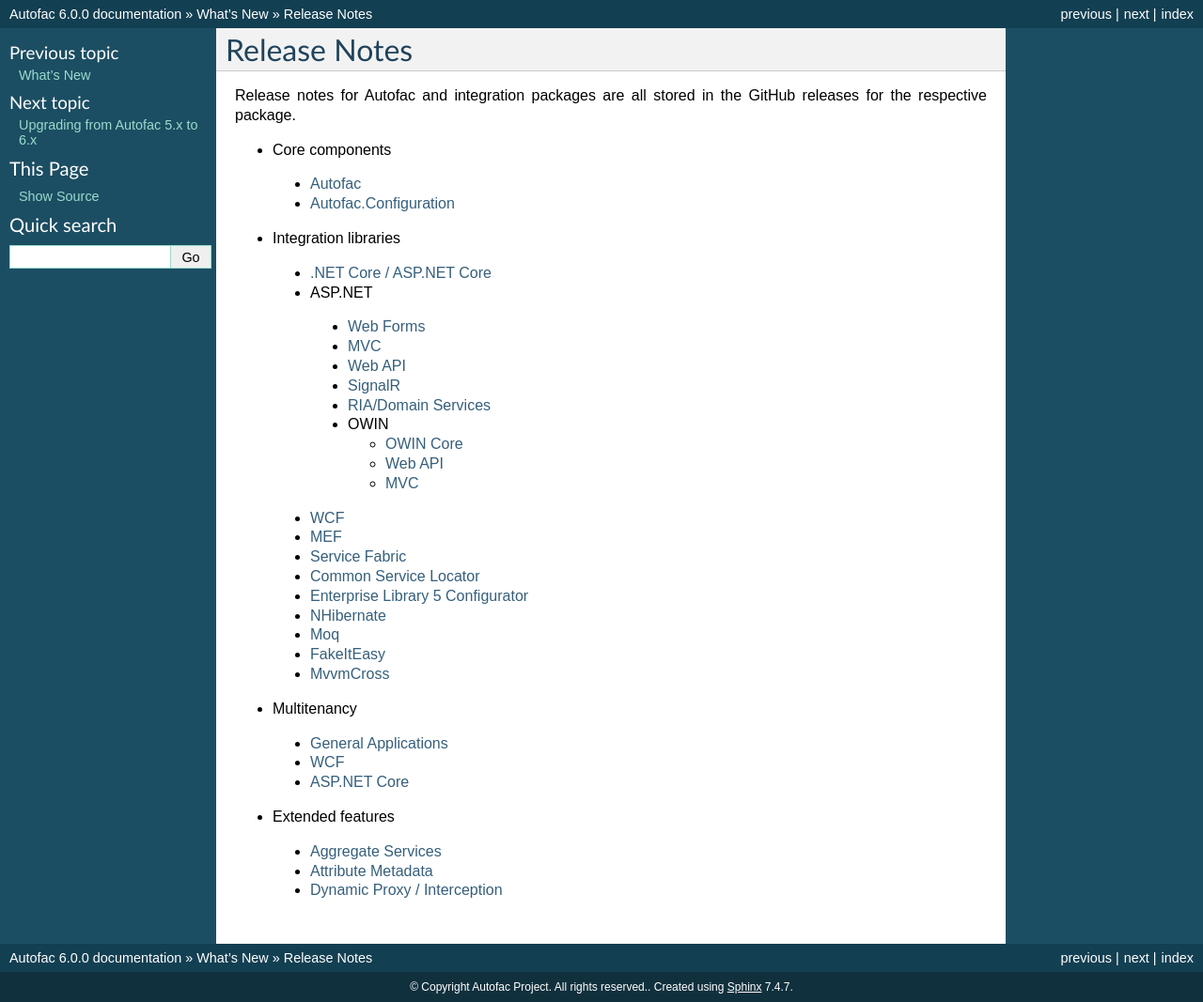
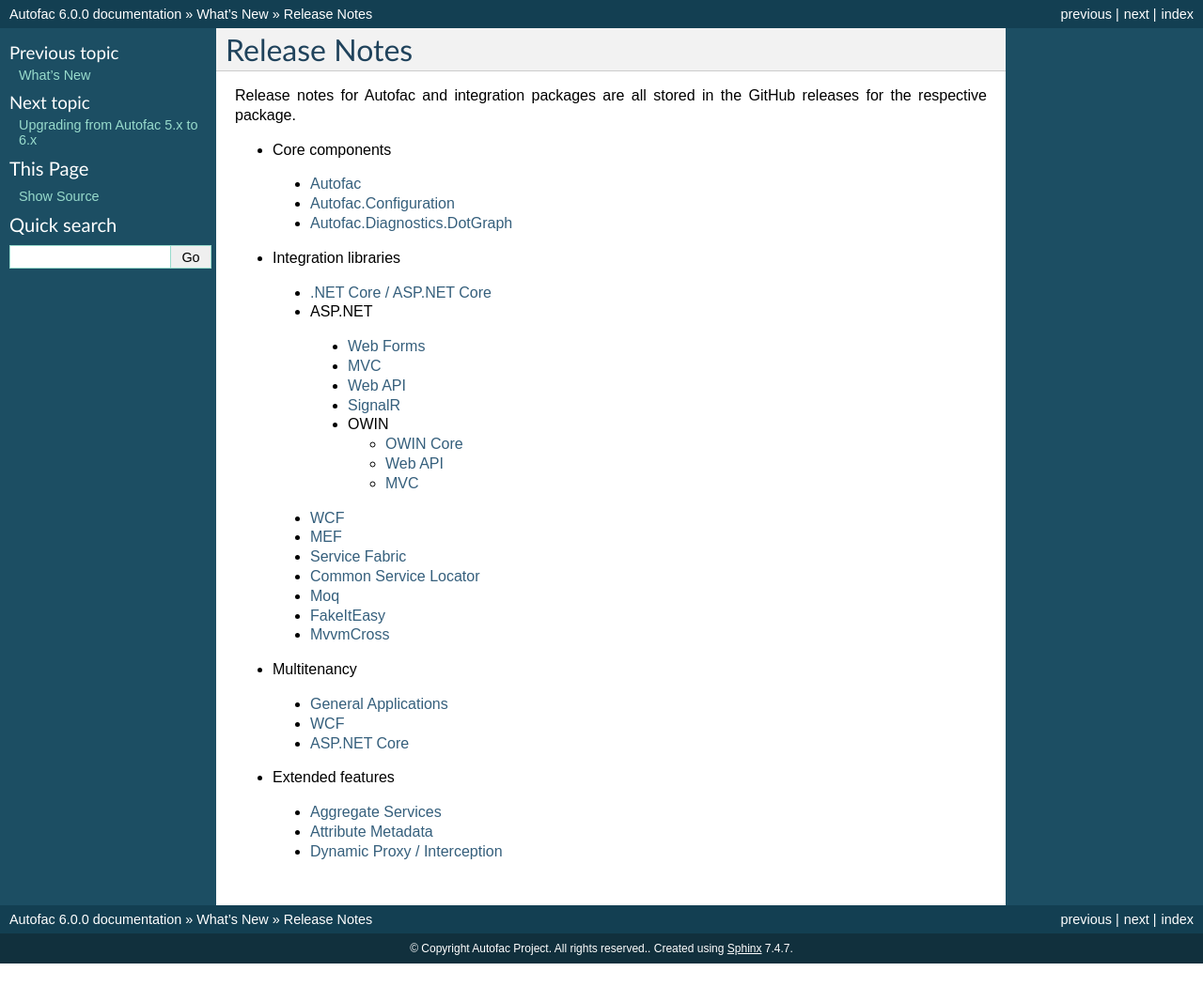
Before and after one commit to autofac/Documentation, a Sphinx documentation site: the page built from docs/whats-new/releasenotes.rst, in a window 1280 px wide. Shown: the whole page at 94% size. Built offline with Sphinx 7.4.7, drawn with Linux system fonts in a browser that asks for light colours; after the commit the page ends 1026 px from its top, so only the background shows below that.

Commit message:
Remove NHibernate docs.

```diff
--- a/docs/integration/index.rst
+++ b/docs/integration/index.rst
@@ -12,6 +12,5 @@
     servicefabric.rst
     mef.rst
     csl.rst
-    nhibernate.rst
     moq.rst
     fakeiteasy.rst
--- a/docs/integration/nhibernate.rst
+++ /dev/null
@@ -1,5 +0,0 @@
-==========
-NHibernate
-==========
-
-http://chadly.net/2009/05/dependency-injection-with-nhibernate-and-autofac/
--- a/docs/whats-new/releasenotes.rst
+++ b/docs/whats-new/releasenotes.rst
@@ -4,12 +4,11 @@
 
 Release notes for Autofac and integration packages are all stored in the GitHub releases for the respective package.
 
-
-
 * Core components
 
  - `Autofac <https://github.com/autofac/Autofac/releases>`_
  - `Autofac.Configuration <https://github.com/autofac/Autofac.Configuration/releases>`_
+ - `Autofac.Diagnostics.DotGraph <https://github.com/autofac/Autofac.Diagnostics.DotGraph/releases>`_
 
 * Integration libraries
 
@@ -20,19 +19,16 @@
   + `MVC <https://github.com/autofac/Autofac.Mvc/releases>`_
   + `Web API <https://github.com/autofac/Autofac.WebApi/releases>`_
   + `SignalR <https://github.com/autofac/Autofac.SignalR/releases>`_
-  + `RIA/Domain Services <https://github.com/autofac/Autofac.Extras.DomainServices/releases>`_
   + OWIN
 
     * `OWIN Core <https://github.com/autofac/Autofac.Owin/releases>`_
-    * `Web API <https://github.com/autofac/Autofac.WebApi.Owin/releases>`__
-    * `MVC <https://github.com/autofac/Autofac.Mvc.Owin/releases>`__
+    * `Web API <https://github.com/autofac/Autofac.WebApi.Owin/releases>`_
+    * `MVC <https://github.com/autofac/Autofac.Mvc.Owin/releases>`_
 
- - `WCF <https://github.com/autofac/Autofac.Wcf/releases>`__
+ - `WCF <https://github.com/autofac/Autofac.Wcf/releases>`_
  - `MEF <https://github.com/autofac/Autofac.Mef/releases>`_
  - `Service Fabric <https://github.com/autofac/Autofac.ServiceFabric/releases>`_
  - `Common Service Locator <https://github.com/autofac/Autofac.Extras.CommonServiceLocator/releases>`_
- - `Enterprise Library 5 Configurator <https://github.com/autofac/Autofac/wiki/Enterprise-Library-Configurator-Release-Notes>`_
- - `NHibernate <https://github.com/autofac/Autofac.Extras.NHibernate/releases>`_
  - `Moq <https://github.com/autofac/Autofac.Extras.Moq/releases>`_
  - `FakeItEasy <https://github.com/autofac/Autofac.Extras.FakeItEasy/releases>`_
  - `MvvmCross <https://github.com/autofac/Autofac.Extras.MvvmCross/releases>`_
@@ -40,8 +36,8 @@
 * Multitenancy
 
  - `General Applications <https://github.com/autofac/Autofac.Multitenant/releases>`_
- - `WCF <https://github.com/autofac/Autofac.Multitenant.Wcf/releases>`__
- - `ASP.NET Core <https://github.com/autofac/Autofac.AspNetCore.Multitenant/releases>`__
+ - `WCF <https://github.com/autofac/Autofac.Multitenant.Wcf/releases>`_
+ - `ASP.NET Core <https://github.com/autofac/Autofac.AspNetCore.Multitenant/releases>`_
 
 * Extended features
 
```
